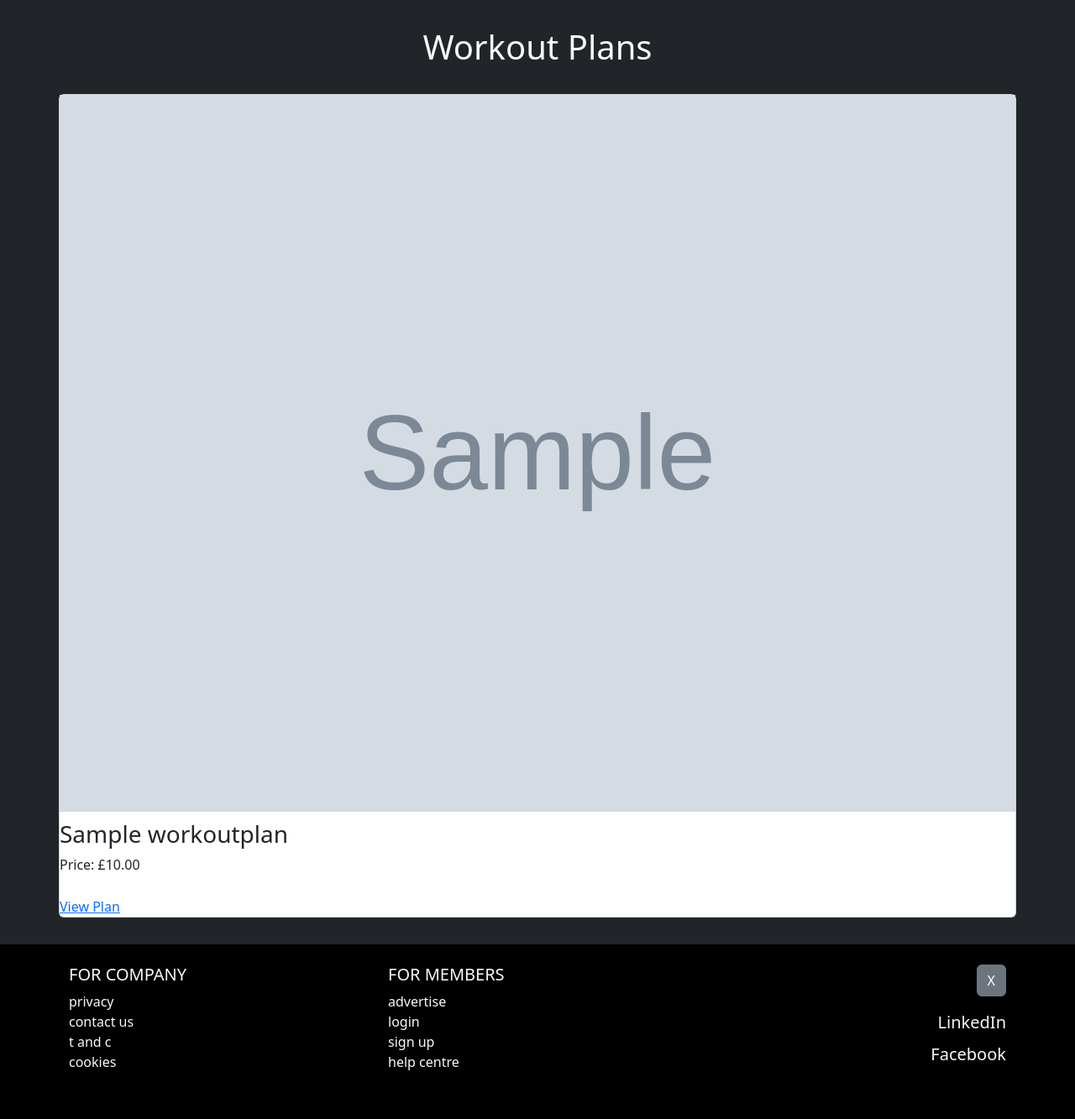
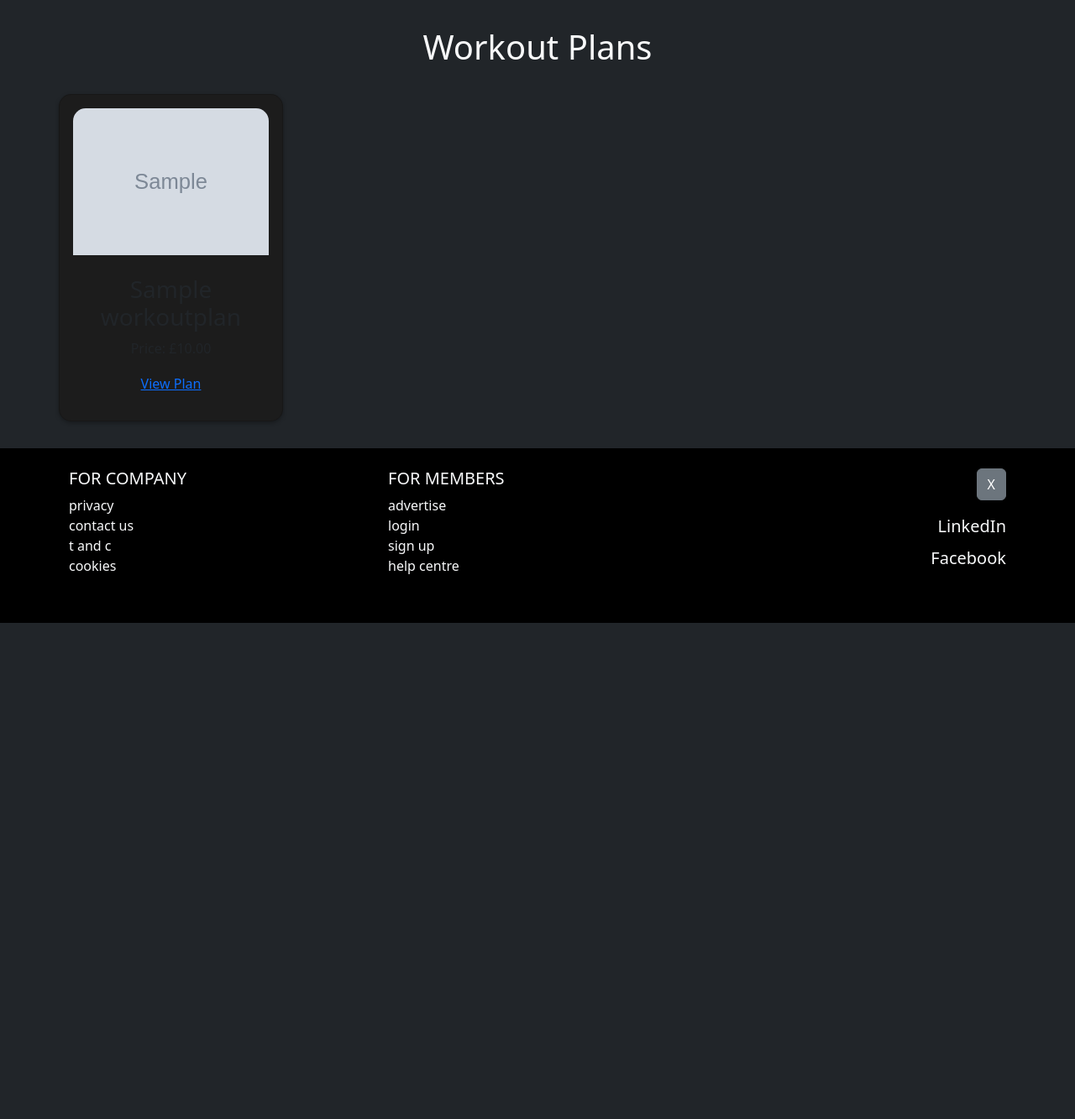
Before and after one commit to b0ssbota/toka3, a Django app: page /workout-plans/ in a window 1280 px wide. Shown: the part 66-1399 px from the top of the page at 84% size. After the commit the page ends 808 px from the top, so only its background shows below. Run offline with Django 5.2, Linux system fonts and the light colour scheme; tables that the repository leaves empty hold one stand-in row (values such as "Sample post"); grey boxes marked "Sample" are stand-in pictures.

Commit message:
workout file

```diff
--- a/toka/toka/settings.py
+++ b/toka/toka/settings.py
@@ -9,6 +9,7 @@ https://docs.djangoproject.com/en/5.0/topics/settings/
 For the full list of settings and their values, see
 https://docs.djangoproject.com/en/5.0/ref/settings/
 """
+import os
 
 from pathlib import Path
 
@@ -123,7 +124,7 @@ STATICFILES_DIRS = [
 ]
 
 MEDIA_URL = '/media/'
-MEDIA_ROOT = BASE_DIR / "media"
+MEDIA_ROOT = os.path.join(BASE_DIR, 'media')
 
 # Default primary key field type
 # https://docs.djangoproject.com/en/5.0/ref/settings/#default-auto-field
--- a/toka/toka/templates/workoutplan_list.html
+++ b/toka/toka/templates/workoutplan_list.html
@@ -5,21 +5,23 @@
 <div class="container" style="padding: 2rem 0;">
   <h1 class="text-center" style="margin-bottom: 2rem;">Workout Plans</h1>
 
-  <div class="info-cards">
+  <!-- Grid container with 4 columns and gaps between cards -->
+  <div class="grid-container" style="display: grid; grid-template-columns: repeat(4, 1fr); gap: 1.5rem;">
     {% for plan in plans %}
-    <div class="card">
-      {% if plan.image %}
-        <img src="{{ plan.image.url }}" alt="{{ plan.title }}" style="width:100%; height:auto; margin-bottom:10px;">
-      {% else %}
-        <!-- Use a default image if none is provided -->
-        <img src="{% static 'imgs/default_plan.jpg' %}" alt="{{ plan.title }}" style="width:100%; height:auto; margin-bottom:10px;">
-      {% endif %}
-      <h3>{{ plan.title }}</h3>
-      <p>Price: £{{ plan.price }}</p>
-      <a href="{% url 'workoutplan_detail' plan.id %}" class="btn-cta" style="display: inline-block; margin-top: 10px;">View Plan</a>
-    </div>
+      <div class="card" style="background-color: #1C1C1C; border-radius: 15px; overflow: hidden; box-shadow: 0 2px 5px rgba(0,0,0,0.3); text-align: center; padding: 1rem;">
+        {% if plan.image %}
+          <img src="{{ plan.image.url }}" alt="{{ plan.title }}" style="width: 100%; height: auto; border-top-left-radius: 15px; border-top-right-radius: 15px;">
+        {% else %}
+          <img src="{% static 'imgs/default_plan.jpg' %}" alt="{{ plan.title }}" style="width: 100%; height: auto; border-top-left-radius: 15px; border-top-right-radius: 15px;">
+        {% endif %}
+        <div style="padding: 1rem;">
+          <h3 style="margin: 0.5rem 0;">{{ plan.title }}</h3>
+          <p style="margin: 0.5rem 0;">Price: £{{ plan.price }}</p>
+          <a href="{% url 'workoutplan_detail' plan.id %}" class="btn-cta" style="margin-top: 10px; display: inline-block;">View Plan</a>
+        </div>
+      </div>
     {% empty %}
-      <p class="text-center">No workout plans available at the moment.</p>
+      <p class="text-center" style="grid-column: 1 / -1;">No workout plans available at the moment.</p>
     {% endfor %}
   </div>
 </div>
```
Also changed, not shown: toka/toka/static/css/styles.css (+12 -0 lines), toka/media/workout_plans/work_out_plan.jpg (added).
